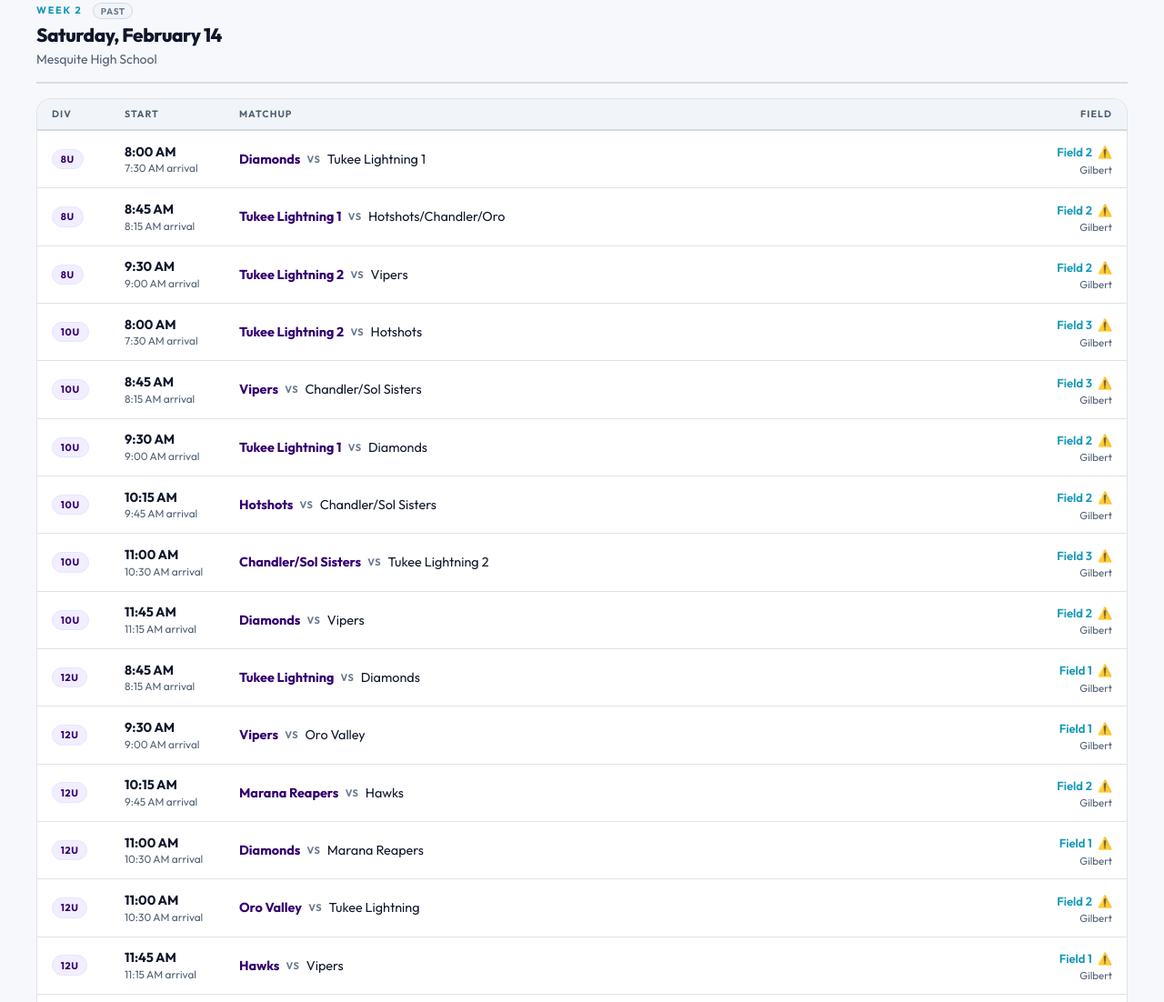
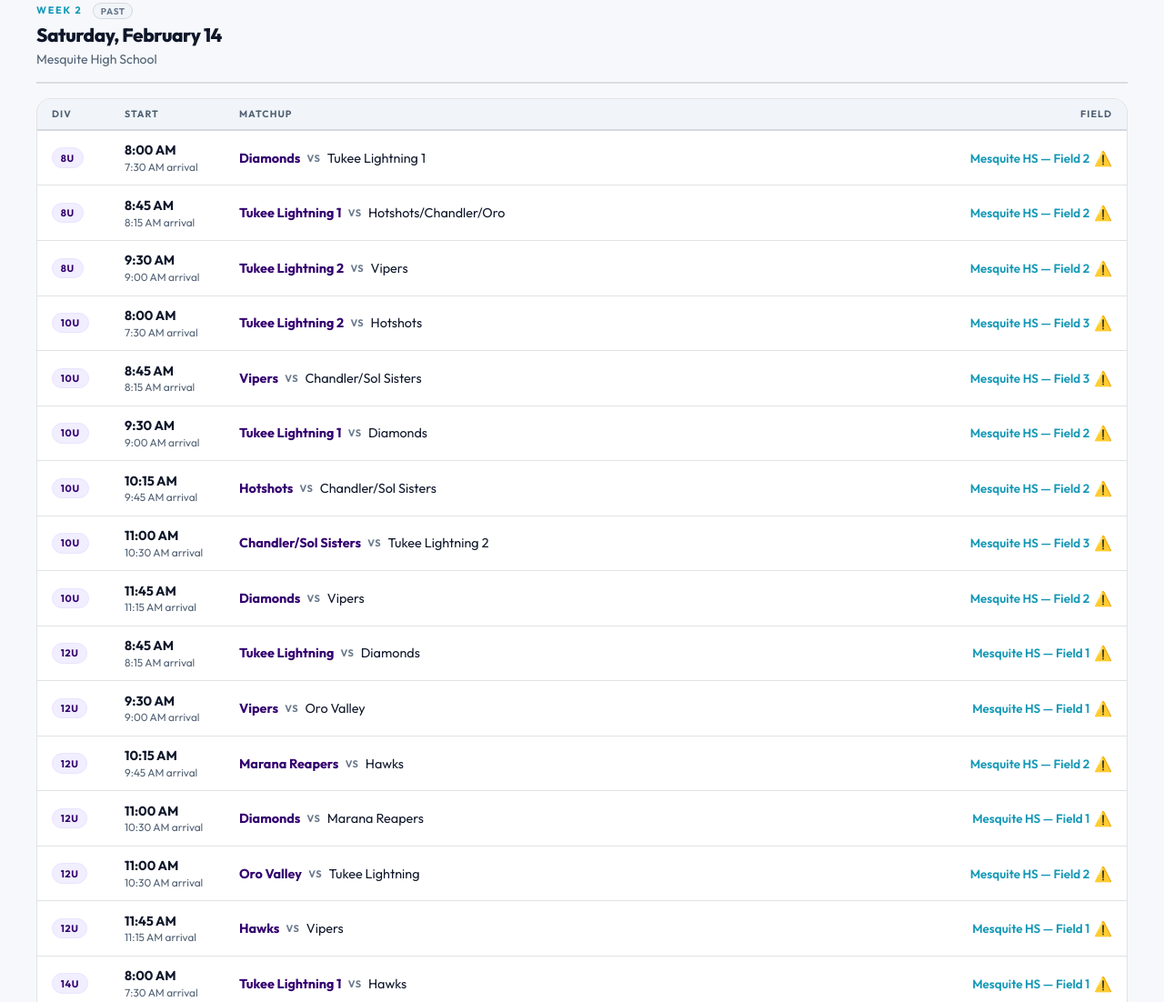
Before and after one commit to mkes99/azgyl, an Astro site: page /league in a window 1280 px wide. Shown: the part 1102-2204 px from the top of the page at 91% size. Built offline with nearby package versions, Linux system fonts and the light colour scheme; Astro itself is replaced by a stand-in of ours.

Commit message:
version 3.4

```diff
--- a/src/components/LeagueSchedule.astro
+++ b/src/components/LeagueSchedule.astro
@@ -142,15 +142,12 @@
                       <span class="sl-away">{g.away}</span>
                     </span>
                     <span class="sl-field">
-                      <span>
-                        <a href={mapUrl(g.field)} target="_blank" rel="noreferrer" class="sl-field-link">
-                          {fieldName(g.field)}
-                          {fieldNote(g.field).startsWith('⚠️') && (
-                            <span class="field-warn" title={fieldNote(g.field)}>⚠️</span>
-                          )}
-                        </a>
-                      </span>
-                      {(() => { const f = getFieldById(g.field); return f ? <span class="sl-field-addr">{f.city}</span> : null; })()}
+                      <a href={mapUrl(g.field)} target="_blank" rel="noreferrer" class="sl-field-link">
+                        {fieldName(g.field)}
+                      </a>
+                      {fieldNote(g.field).startsWith('⚠️') && (
+                        <span class="field-warn" title={fieldNote(g.field)}>⚠️</span>
+                      )}
                     </span>
                   </div>
                 ))}
@@ -304,7 +301,7 @@
   .sched-list-header,
   .sched-row {
     display: grid;
-    grid-template-columns: 64px 110px 1fr auto;
+    grid-template-columns: 64px 110px 1fr 200px;
     align-items: center;
     gap: 0 1rem;
   }
@@ -346,11 +343,10 @@
   .sl-vs      { font-size: .68rem; font-weight: 700; color: var(--soft); text-transform: uppercase; letter-spacing: .06em; flex-shrink: 0; }
   .sl-away    { color: var(--text); font-size: .9rem; }
 
-  .sl-field       { display: flex; flex-direction: column; align-items: flex-end; gap: .15rem; }
-  .sl-field-link  { font-size: .82rem; color: var(--cyan-deep); text-decoration: none; font-weight: 600; white-space: nowrap; }
+  .sl-field       { display: flex; align-items: center; justify-content: flex-end; gap: .3rem; }
+  .sl-field-link  { font-size: .84rem; color: var(--cyan-deep); text-decoration: none; font-weight: 600; white-space: nowrap; }
   .sl-field-link:hover { text-decoration: underline; }
-  .sl-field-addr  { font-size: .72rem; color: var(--muted); white-space: nowrap; text-align: right; }
-  .field-warn     { cursor: help; margin-left: .2rem; }
+  .field-warn     { cursor: help; flex-shrink: 0; }
   .game-note      { font-size: .7rem; color: var(--soft); font-style: italic; }
 
   /* ── Mobile cards ────────────────────────────── */
--- a/src/data/fields.ts
+++ b/src/data/fields.ts
@@ -27,7 +27,7 @@
   {
     id:      'mesquite-f1',
     name:    'Mesquite HS — Field 1',
-    label:   'Field 1',
+    label:   'Mesquite HS — Field 1',
     venue:   'Mesquite High School',
     address: '500 S McQueen Rd, Gilbert, AZ 85233',
     city:    'Gilbert',
@@ -37,7 +37,7 @@
   {
     id:      'mesquite-f2',
     name:    'Mesquite HS — Field 2',
-    label:   'Field 2',
+    label:   'Mesquite HS — Field 2',
     venue:   'Mesquite High School',
     address: '500 S McQueen Rd, Gilbert, AZ 85233',
     city:    'Gilbert',
@@ -47,7 +47,7 @@
   {
     id:      'mesquite-f3',
     name:    'Mesquite HS — Field 3',
-    label:   'Field 3',
+    label:   'Mesquite HS — Field 3',
     venue:   'Mesquite High School',
     address: '500 S McQueen Rd, Gilbert, AZ 85233',
     city:    'Gilbert',
@@ -81,7 +81,7 @@
   {
     id:      'ssc',
     name:    'Surprise Soccer Complex',
-    label:   'Surprise SC',
+    label:   'Surprise Soccer Complex',
     venue:   'Surprise Soccer Complex (SSC)',
     address: '14450 W Sweetwater Ave, Surprise, AZ 85379',
     city:    'Surprise',
@@ -93,7 +93,7 @@
   {
     id:      'mohave',
     name:    'Mohave Middle School',
-    label:   'Mohave MS',
+    label:   'Mohave Middle School',
     venue:   'Mohave Middle School',
     address: '8425 W Mohave St, Tolleson, AZ 85353',
     city:    'Tolleson',
@@ -105,7 +105,7 @@
   {
     id:      'anthem-community',
     name:    'Anthem Community Park',
-    label:   'Anthem Park',
+    label:   'Anthem Community Park',
     venue:   'Anthem Community Park',
     address: '41703 N Gavilan Peak Pkwy, Anthem, AZ 85086',
     city:    'Anthem',
```
Also changed, not shown: 1 other file.
